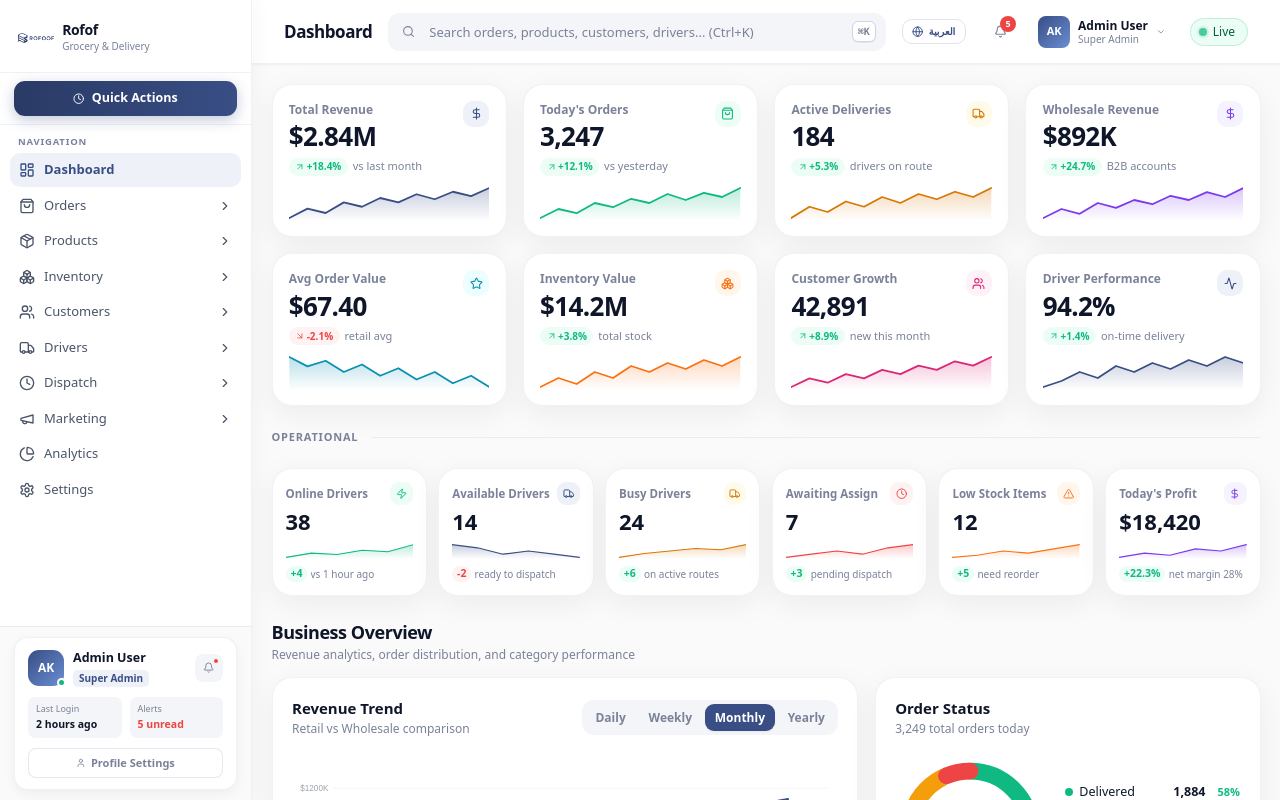
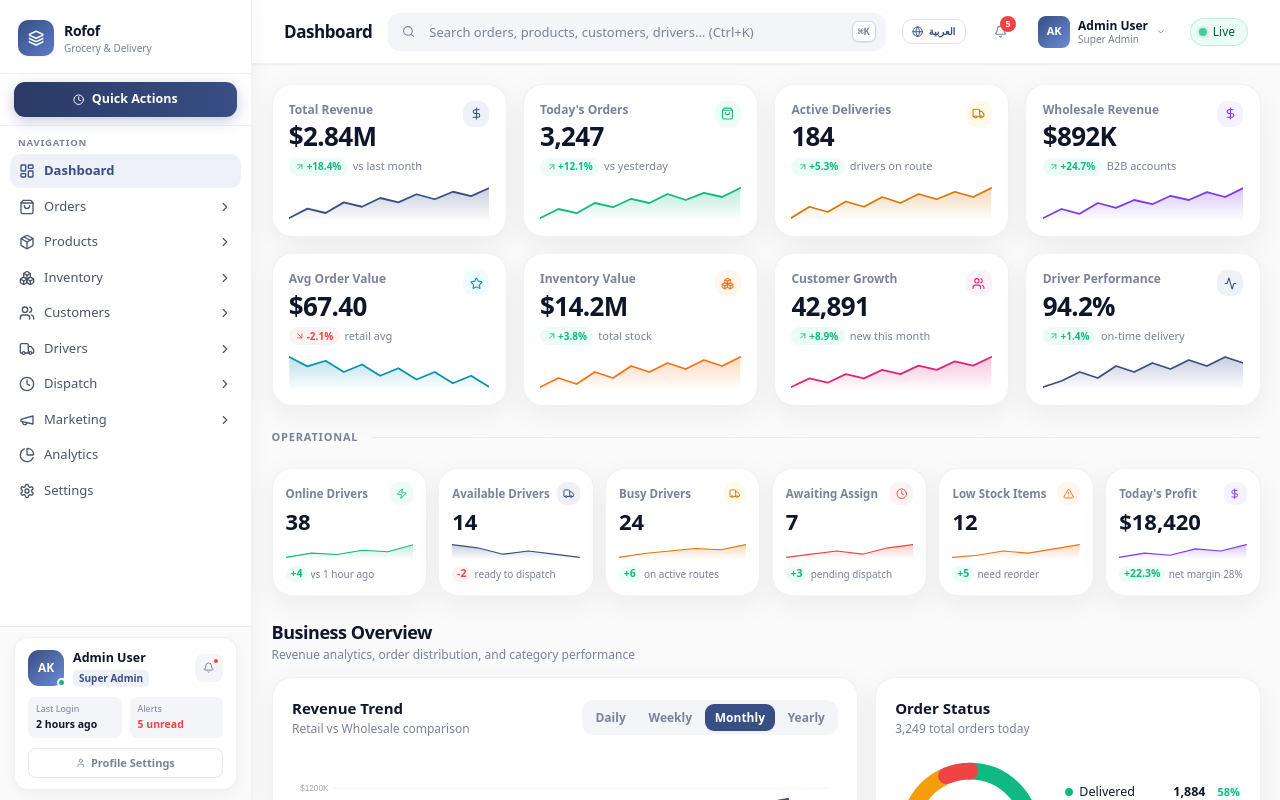
Before and after one commit to menna-radi/rofoof_website, a React (Vite) app: page /dashboard in a window 1280 px wide. Built offline with nearby package versions, Linux system fonts and the light colour scheme; sample sign-in values are in the browser's storage.

Commit message:
change icon

```diff
--- a/src/modules/auth/pages/login-page.tsx
+++ b/src/modules/auth/pages/login-page.tsx
@@ -1,7 +1,7 @@
 import React, { useState } from 'react';
 import { useNavigate } from 'react-router-dom';
 import { useTranslation } from 'react-i18next';
-import { LogIn, ShieldCheck } from 'lucide-react';
+import { LogIn, ShieldCheck, Layers } from 'lucide-react';
 import { Button } from '@/shared/components/ui/button';
 import { LanguageSwitcher } from '@/shared/components/navigation/language-switcher';
 
@@ -39,9 +39,14 @@ export const LoginPage: React.FC = () => {
         </div>
 
         <div className="w-full max-w-[420px]">
-          {/* Logo Header */}
+          {/* Logo Header (Matching Figma) */}
           <div className="flex items-center gap-3 mb-10">
-            <img src="/img/logo.png" alt="Rofof" className="w-[44px] h-[44px] rounded-[12px] object-contain" />
+            <div
+              className="w-[44px] h-[44px] rounded-[12px] flex items-center justify-center shrink-0 shadow-xs"
+              style={{ background: 'linear-gradient(135deg, rgb(56, 78, 133) 0%, rgb(91, 123, 200) 100%)' }}
+            >
+              <Layers className="w-6 h-6 text-white stroke-[2.2]" />
+            </div>
             <div>
               <div className="text-[22px] font-bold text-[#0F1629] tracking-[-0.5px] leading-none">Rofof</div>
               <div className="text-[11px] text-[#7A8299] mt-0.5">Grocery &amp; Delivery</div>
--- a/src/shared/components/navigation/sidebar.tsx
+++ b/src/shared/components/navigation/sidebar.tsx
@@ -17,7 +17,8 @@ import {
   Megaphone,
   UserCheck,
   User,
-  Clock as ClockIcon
+  Clock as ClockIcon,
+  Layers
 } from 'lucide-react';
 import { cn } from '@/core/utils/cn';
 
@@ -142,12 +143,17 @@ export const Sidebar: React.FC<SidebarProps> = ({
 
   return (
     <aside className="w-[252px] min-w-[252px] h-screen bg-white border-r border-[#384E85]/8 shadow-[2px_0px_20px_rgba(0,0,0,0.04)] flex flex-col sticky top-0 z-30 select-none overflow-y-auto overflow-x-hidden">
-      {/* Sidebar Logo */}
-      <div className="flex items-center gap-2.5 px-[18px] pt-[20px] pb-[16px] min-h-[73px] border-b border-[#384E85]/8">
-        <img src="/img/logo.png" alt="Rofof" className="w-[36px] h-[36px] object-contain rounded-[10px]" />
+      {/* Sidebar Logo (Exact Figma Image 1:1 Match) */}
+      <div className="flex items-center gap-[10px] px-[18px] pt-[20px] pb-[17px] min-h-[73px] border-b border-[#384E85]/8">
+        <div
+          className="w-[36px] h-[36px] rounded-[10px] flex items-center justify-center shrink-0 shadow-xs"
+          style={{ background: 'linear-gradient(135deg, rgb(56, 78, 133) 0%, rgb(91, 123, 200) 100%)' }}
+        >
+          <Layers className="w-5 h-5 text-white stroke-[2.2]" />
+        </div>
         <div>
-          <div className="text-[14px] font-bold text-[#0F1629] tracking-tight leading-none">Rofof</div>
-          <div className="text-[10px] font-medium text-[#7A8299] mt-[2px]">Grocery &amp; Delivery</div>
+          <div className="text-[14px] font-bold text-[#0F1629] tracking-[-0.3px] leading-[21px]">Rofof</div>
+          <div className="text-[10px] font-medium text-[#7A8299] leading-[15px]">Grocery &amp; Delivery</div>
         </div>
       </div>
 
```
